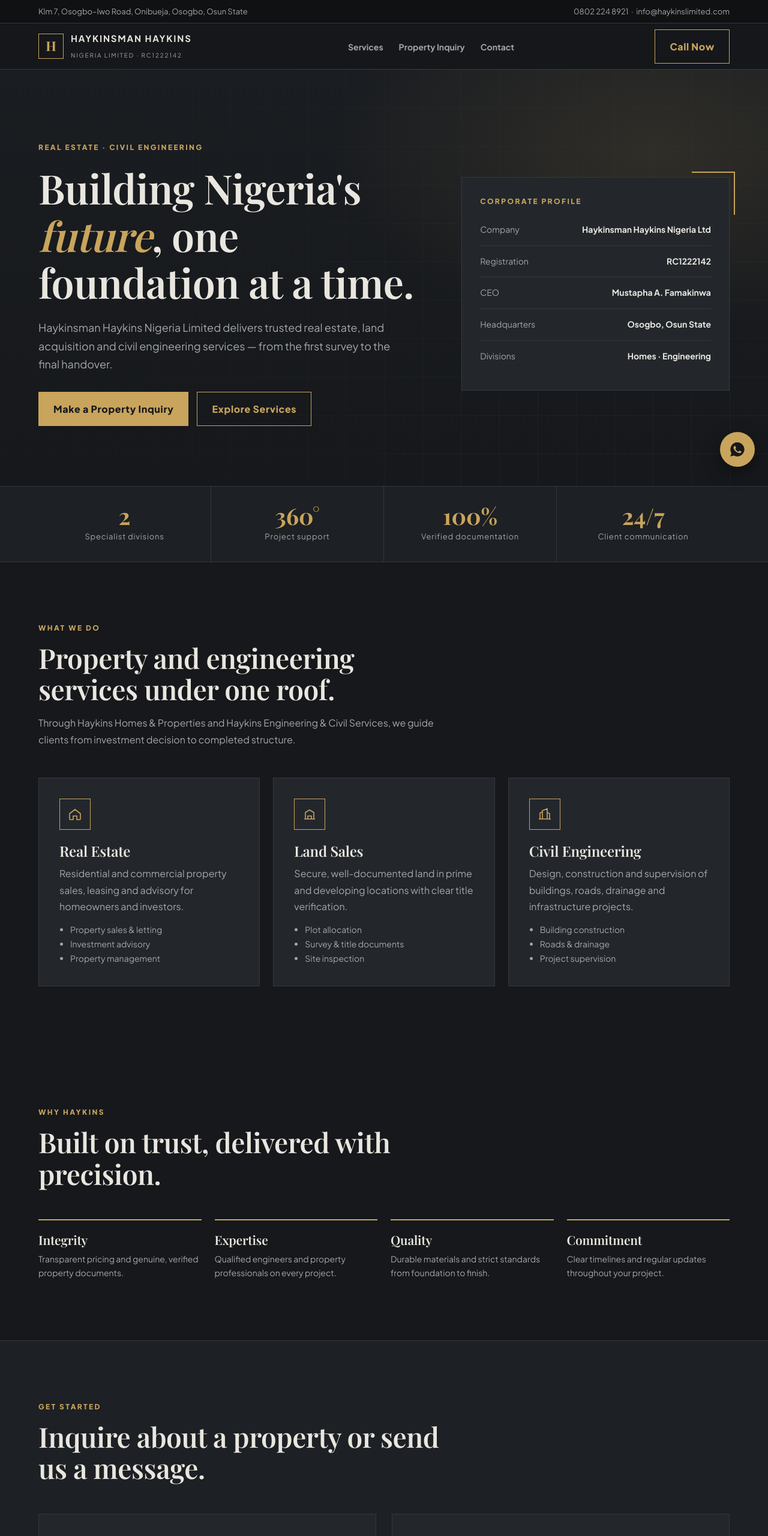
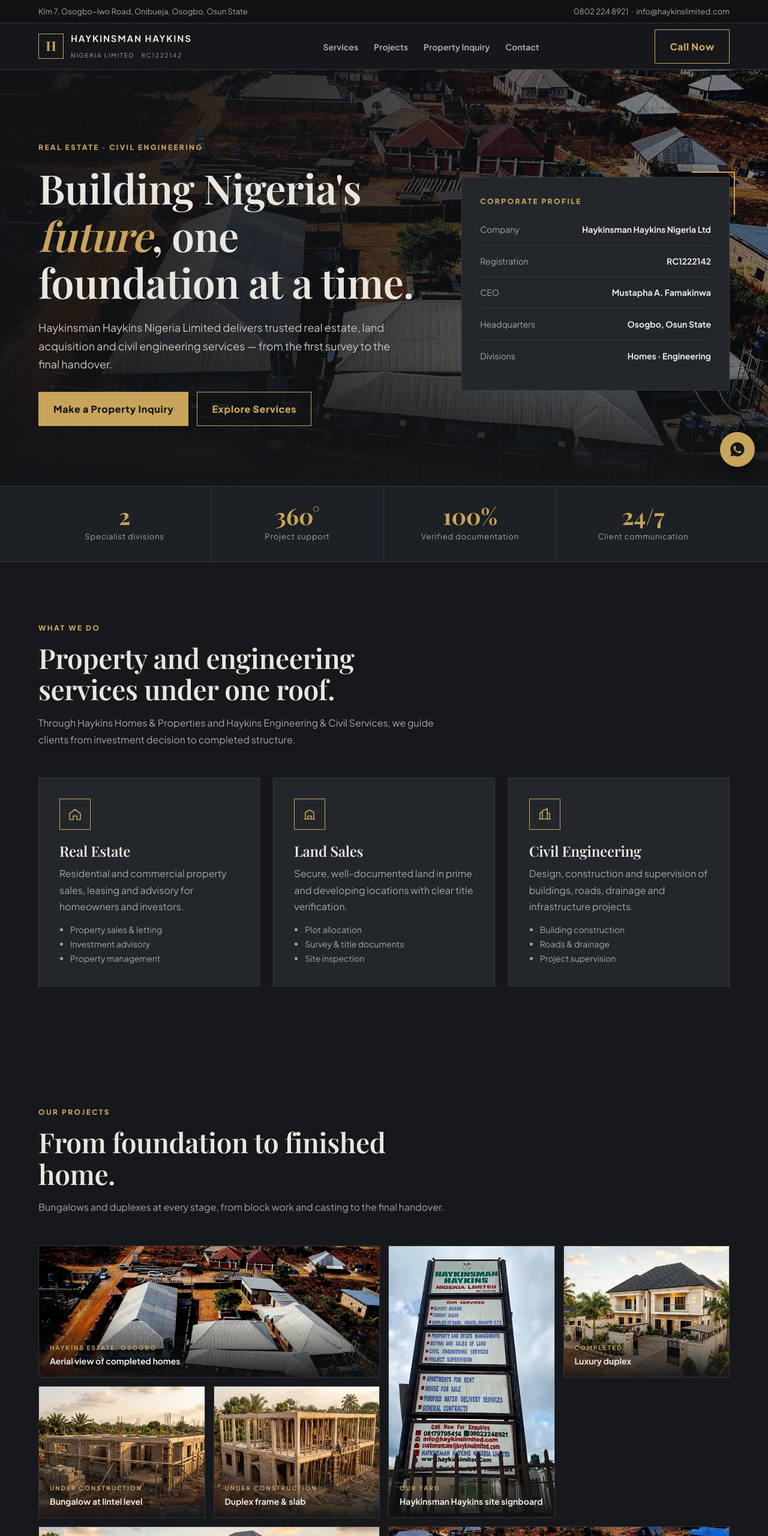
Before and after one commit to famakincome/HAYKINS-site, a plain HTML site: page index.html in a window 1280 px wide. Shown: the top 2560 px of the page at 60% size. Drawn offline with nearby package versions, Linux system fonts and the light colour scheme; a web font is replaced by a local one.

Commit message:
Add refined project photos, hero slideshow and Projects gallery to homepage (6afdb866b837a88654c907cc)

```diff
--- a/index.html
+++ b/index.html
@@ -59,6 +59,25 @@ footer{background:#0f1113;border-top:1px solid var(--line);padding:50px 0 26px;c
 .copy{border-top:1px solid var(--line);padding-top:20px;display:flex;justify-content:space-between;flex-wrap:wrap;gap:10px}
 .wa{position:fixed;right:22px;bottom:22px;z-index:60;width:58px;height:58px;border-radius:50%;background:var(--gold);display:grid;place-items:center;box-shadow:0 10px 30px rgba(0,0,0,.4);color:#16181b}
 .reveal{opacity:0;transform:translateY(24px);transition:.8s}.reveal.in{opacity:1;transform:none}
+/* hero background slideshow */
+.hero{background:#121417}.hero .bg{position:absolute;inset:0;z-index:0;overflow:hidden}
+.hero .bg i{position:absolute;inset:0;background-size:cover;background-position:center;opacity:0;animation:hbg 42s infinite;will-change:opacity,transform}
+.hero .bg i:nth-child(2){animation-delay:7s}.hero .bg i:nth-child(3){animation-delay:14s}.hero .bg i:nth-child(4){animation-delay:21s}.hero .bg i:nth-child(5){animation-delay:28s}.hero .bg i:nth-child(6){animation-delay:35s}
+@keyframes hbg{0%{opacity:0;transform:scale(1.02)}4%{opacity:1}17%{opacity:1}21%{opacity:0;transform:scale(1.12)}100%{opacity:0}}
+.hero .bg:after{content:"";position:absolute;inset:0;background:linear-gradient(90deg,rgba(18,20,23,.94) 0%,rgba(18,20,23,.78) 45%,rgba(18,20,23,.45) 100%),linear-gradient(0deg,#16181b 0%,transparent 30%)}
+.hero:before{z-index:1}.hero .wrap{z-index:2}.hero p{color:#c9c6bf}
+@media(prefers-reduced-motion:reduce){.hero .bg i{animation:none}.hero .bg i:first-child{opacity:1}}
+/* projects gallery */
+.gal{display:grid;grid-template-columns:repeat(4,1fr);grid-auto-rows:220px;gap:14px}
+.gal figure{margin:0;position:relative;overflow:hidden;border:1px solid var(--line);background:var(--card)}
+.gal img{width:100%;height:100%;object-fit:cover;display:block;transition:transform 1.2s ease,filter .6s;filter:saturate(.92)}
+.gal figure:hover img{transform:scale(1.07);filter:saturate(1.08)}
+.gal figure:after{content:"";position:absolute;inset:10px;border:1px solid rgba(201,164,92,.0);transition:.5s;pointer-events:none}.gal figure:hover:after{border-color:rgba(201,164,92,.7)}
+.gal figcaption{position:absolute;left:0;right:0;bottom:0;padding:40px 18px 14px;background:linear-gradient(0deg,rgba(15,17,19,.92),transparent);font-size:14px;font-weight:700}
+.gal figcaption span{display:block;color:var(--gold);font-size:10px;letter-spacing:.2em;text-transform:uppercase;margin-bottom:2px}
+.gal .w2{grid-column:span 2}.gal .h2{grid-row:span 2}
+@media(max-width:900px){.gal{grid-template-columns:1fr 1fr;grid-auto-rows:180px}}
+@media(max-width:520px){.gal{grid-template-columns:1fr}.gal .w2{grid-column:auto}.gal .h2{grid-row:span 2}}
 @media(max-width:900px){.hero .wrap,.forms,.contact .wrap,.fgrid{grid-template-columns:1fr}.grid3{grid-template-columns:1fr}.why,.stats .wrap{grid-template-columns:1fr 1fr}.stat:nth-child(2){border-right:0}nav{display:none}section{padding:70px 0}.hero{padding:80px 0}.portrait{max-width:360px}}
 @media(max-width:520px){.two{grid-template-columns:1fr}.why{grid-template-columns:1fr}}
 </style>
@@ -67,11 +86,11 @@ footer{background:#0f1113;border-top:1px solid var(--line);padding:50px 0 26px;c
 <div class="top"><div class="wrap"><span>Klm 7, Osogbo–Iwo Road, Onibueja, Osogbo, Osun State</span><span><a href="tel:+2348022248921">0802 224 8921</a> &nbsp;·&nbsp; <a href="mailto:info@haykinslimited.com">info@haykinslimited.com</a></span></div></div>
 <header><div class="wrap nav">
 <a class="brand" href="#home"><span class="mark">H</span><span><b>HAYKINSMAN HAYKINS</b><small>NIGERIA LIMITED · RC1222142</small></span></a>
-<nav><a href="#services">Services</a><a href="#inquiry">Property Inquiry</a><a href="#contact">Contact</a></nav>
+<nav><a href="#services">Services</a><a href="#projects">Projects</a><a href="#inquiry">Property Inquiry</a><a href="#contact">Contact</a></nav>
 <a class="btn ghost" href="tel:+2348022248921">Call Now</a>
 </div></header>
 <main>
-<section class="hero" id="home"><div class="wrap">
+<section class="hero" id="home"><div class="bg" aria-hidden="true"><i style="background-image:url(/images/estate-aerial-1.webp)"></i><i style="background-image:url(/images/duplex-completed.webp)"></i><i style="background-image:url(/images/bungalow-uncompleted.webp)"></i><i style="background-image:url(/images/estate-aerial-2.webp)"></i><i style="background-image:url(/images/bungalow-completed.webp)"></i><i style="background-image:url(/images/duplex-uncompleted.webp)"></i></div><div class="wrap">
 <div><div class="eyebrow">Real Estate · Civil Engineering</div>
 <h1>Building Nigeria's <em>future</em>, one foundation at a time.</h1>
 <p>Haykinsman Haykins Nigeria Limited delivers trusted real estate, land acquisition and civil engineering services — from the first survey to the final handover.</p>
@@ -98,6 +117,10 @@ footer{background:#0f1113;border-top:1px solid var(--line);padding:50px 0 26px;c
 <article class="svc reveal"><div class="ico"><svg width="24" height="24" fill="none" stroke="currentColor" stroke-width="1.6" viewBox="0 0 24 24"><path d="M2 20h20M4 20V10l4-2v12M8 20V6l8-3v17M16 20V9l4 2v9"/></svg></div><h3>Civil Engineering</h3><p>Design, construction and supervision of buildings, roads, drainage and infrastructure projects.</p><ul><li>Building construction</li><li>Roads &amp; drainage</li><li>Project supervision</li></ul></article>
 </div></div></section>
 
+
+<section id="projects"><div class="wrap">
+<div class="head reveal"><div class="eyebrow">Our projects</div><h2>From foundation to finished home.</h2><p>Bungalows and duplexes at every stage, from block work and casting to the final handover.</p></div>
+<div class="gal"><figure class="reveal w2"><img src="/images/estate-aerial-1.webp" alt="Aerial view of completed homes" loading="lazy"><figcaption><span>Haykins Estate, Osogbo</span>Aerial view of completed homes</figcaption></figure><figure class="reveal h2"><img src="/images/signboard.webp" alt="Haykinsman Haykins site signboard" loading="lazy"><figcaption><span>Our yard</span>Haykinsman Haykins site signboard</figcaption></figure><figure class="reveal "><img src="/images/duplex-completed.webp" alt="Luxury duplex" loading="lazy"><figcaption><span>Completed</span>Luxury duplex</figcaption></figure><figure class="reveal "><img src="/images/bungalow-uncompleted.webp" alt="Bungalow at lintel level" loading="lazy"><figcaption><span>Under construction</span>Bungalow at lintel level</figcaption></figure><figure class="reveal "><img src="/images/duplex-uncompleted.webp" alt="Duplex frame &amp; slab" loading="lazy"><figcaption><span>Under construction</span>Duplex frame &amp; slab</figcaption></figure><figure class="reveal w2"><img src="/images/bungalow-completed.webp" alt="Modern family bungalow" loading="lazy"><figcaption><span>Completed</span>Modern family bungalow</figcaption></figure><figure class="reveal w2"><img src="/images/estate-aerial-2.webp" alt="Estate and block industry from above" loading="lazy"><figcaption><span>Block making &amp; site works</span>Estate and block industry from above</figcaption></figure></div></div></section>
 
 <section><div class="wrap">
 <div class="head reveal"><div class="eyebrow">Why Haykins</div><h2>Built on trust, delivered with precision.</h2></div>
@@ -149,7 +172,7 @@ footer{background:#0f1113;border-top:1px solid var(--line);padding:50px 0 26px;c
 <footer><div class="wrap">
 <div class="fgrid">
 <div><a class="brand" href="#home" style="margin-bottom:14px"><span class="mark">H</span><span><b style="color:var(--text)">HAYKINSMAN HAYKINS</b><small>NIGERIA LIMITED · RC1222142</small></span></a><p>Real estate and civil engineering services through Haykins Homes &amp; Properties and Haykins Engineering &amp; Civil Services.</p></div>
-<div><h4>Company</h4><a href="#services">Services</a><a href="#inquiry">Property Inquiry</a><a href="#contact">Contact</a></div>
+<div><h4>Company</h4><a href="#services">Services</a><a href="#projects">Projects</a><a href="#inquiry">Property Inquiry</a><a href="#contact">Contact</a></div>
 <div><h4>Contact</h4><a href="tel:+2348022248921">0802 224 8921</a><a href="mailto:info@haykinslimited.com">info@haykinslimited.com</a><a href="https://www.haykinslimited.com">www.haykinslimited.com</a></div>
 </div>
 <div class="copy"><span>© <span id="year"></span> Haykinsman Haykins Nigeria Limited · RC1222142. All rights reserved.</span><span>CEO: Mustapha Akinwumi Famakinwa</span></div>
```
Also changed, not shown: images/bungalow-completed.webp (added), images/bungalow-uncompleted.webp (added), images/duplex-completed.webp (added), images/duplex-uncompleted.webp (added), images/estate-aerial-1.webp (added), images/estate-aerial-2.webp (added), images/signboard.webp (added).
